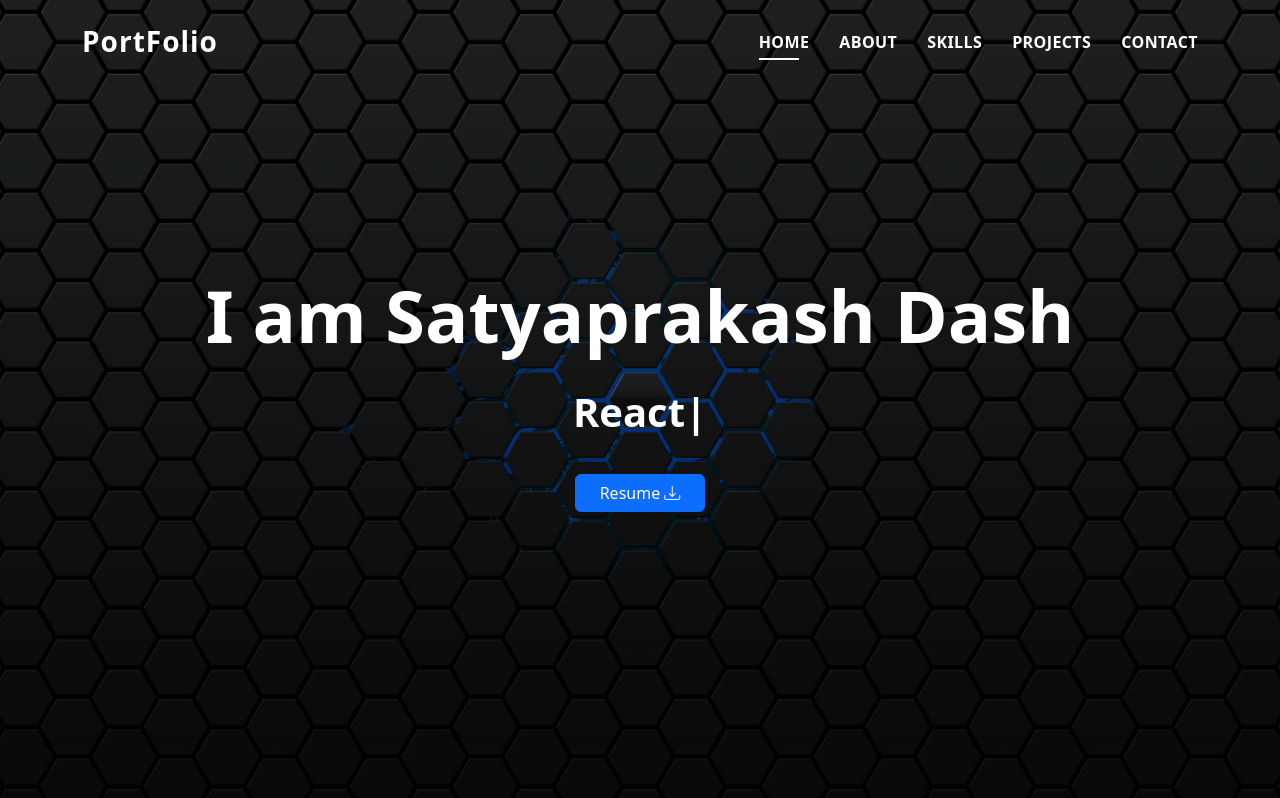
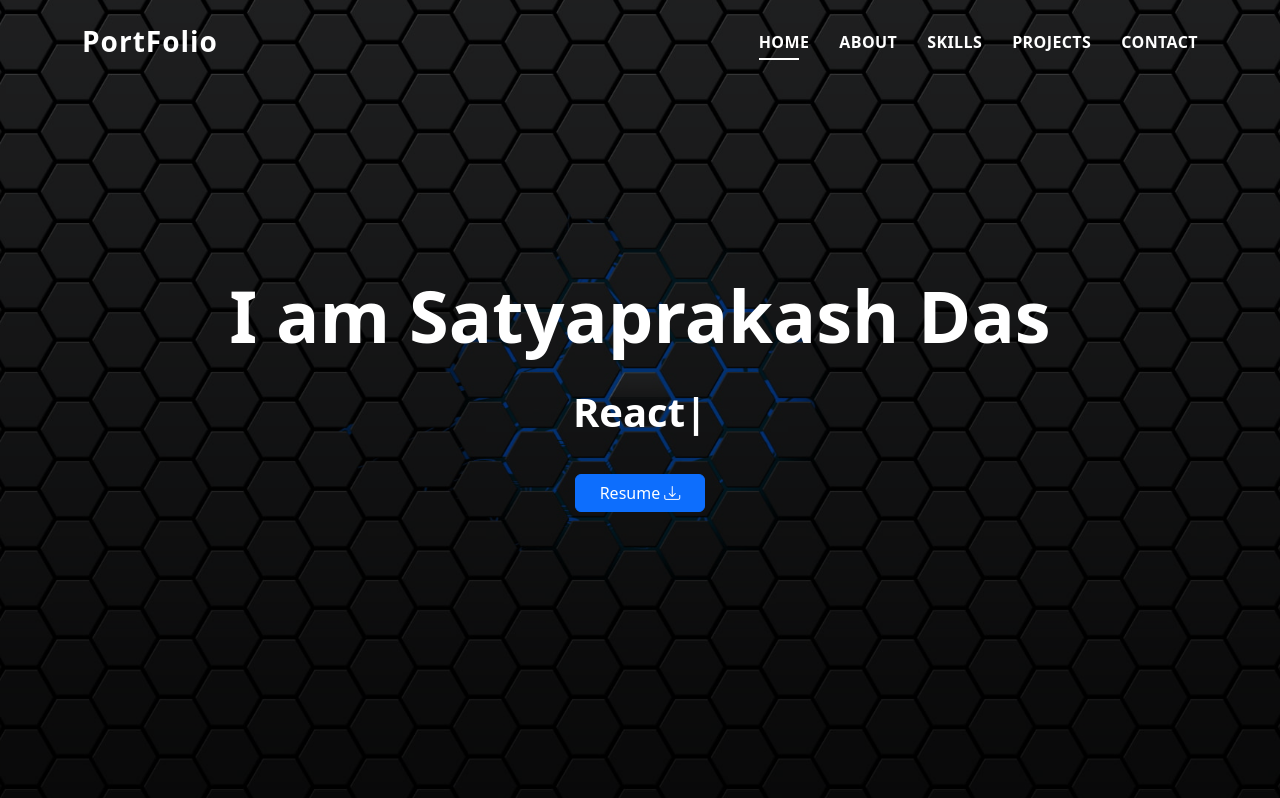
Before and after one commit to sat17ya/My-Portfolio, a plain HTML site: page index.html in a window 1280 px wide. Shown: the top 798 px of the page. Drawn offline with Linux system fonts and the light colour scheme.

Commit message:
Change 2

```diff
--- a/index.html
+++ b/index.html
@@ -46,7 +46,7 @@
     <div class="hero-content display-table">
       <div class="table-cell">
         <div class="container">
-          <h1 class="hero-title mb-4">I am Satyaprakash Dash</h1>
+          <h1 class="hero-title mb-4">I am Satyaprakash Das</h1>
           <p class="hero-subtitle"><span class="typed"
               data-typed-items="Frontend Developer,React Js Developer,UI/UX"></span></p>
           <p class="pt-3"><a class="btn btn-primary btn js-scroll px-4" href="/assets/img/My/SATYAPRAKASH_DAS_Resume_23-03-2023-00-35-17.pdf"  target="blank">Resume <i class="bi bi-download"></i></a></p>
```
